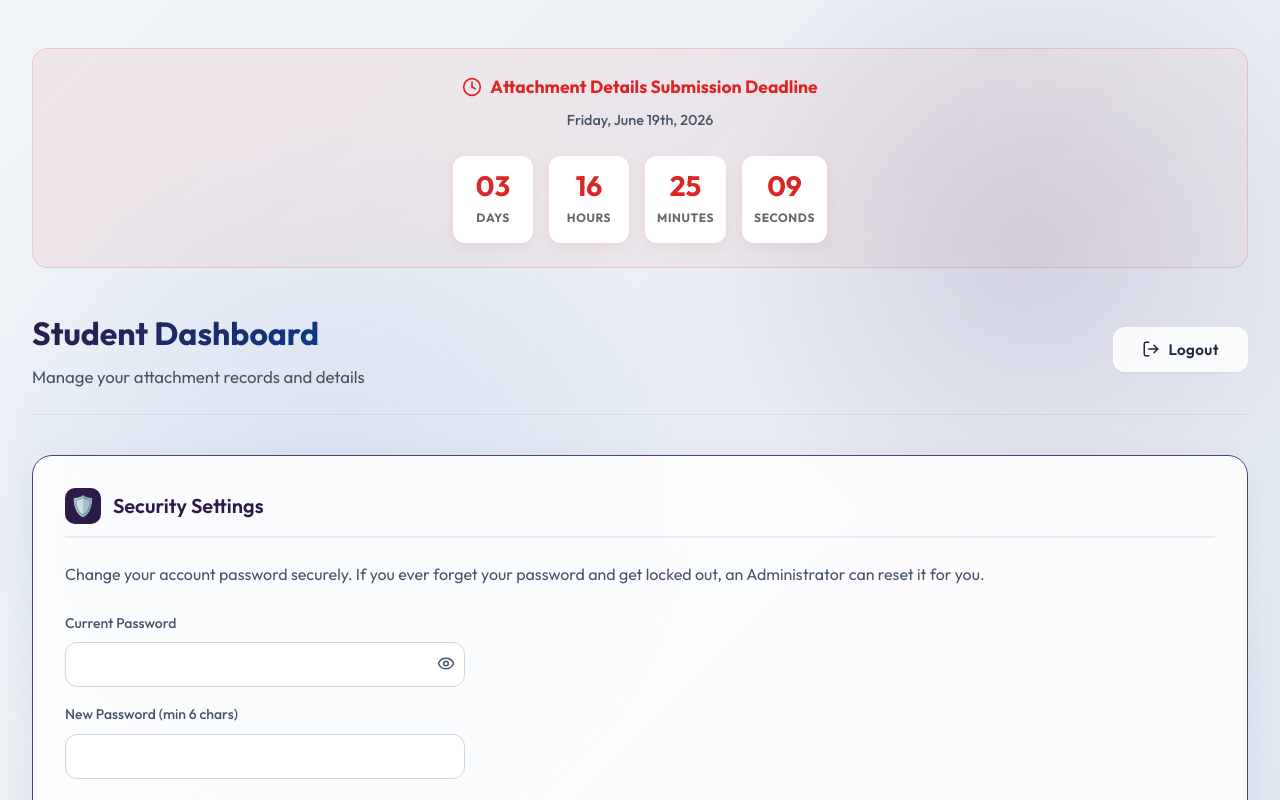
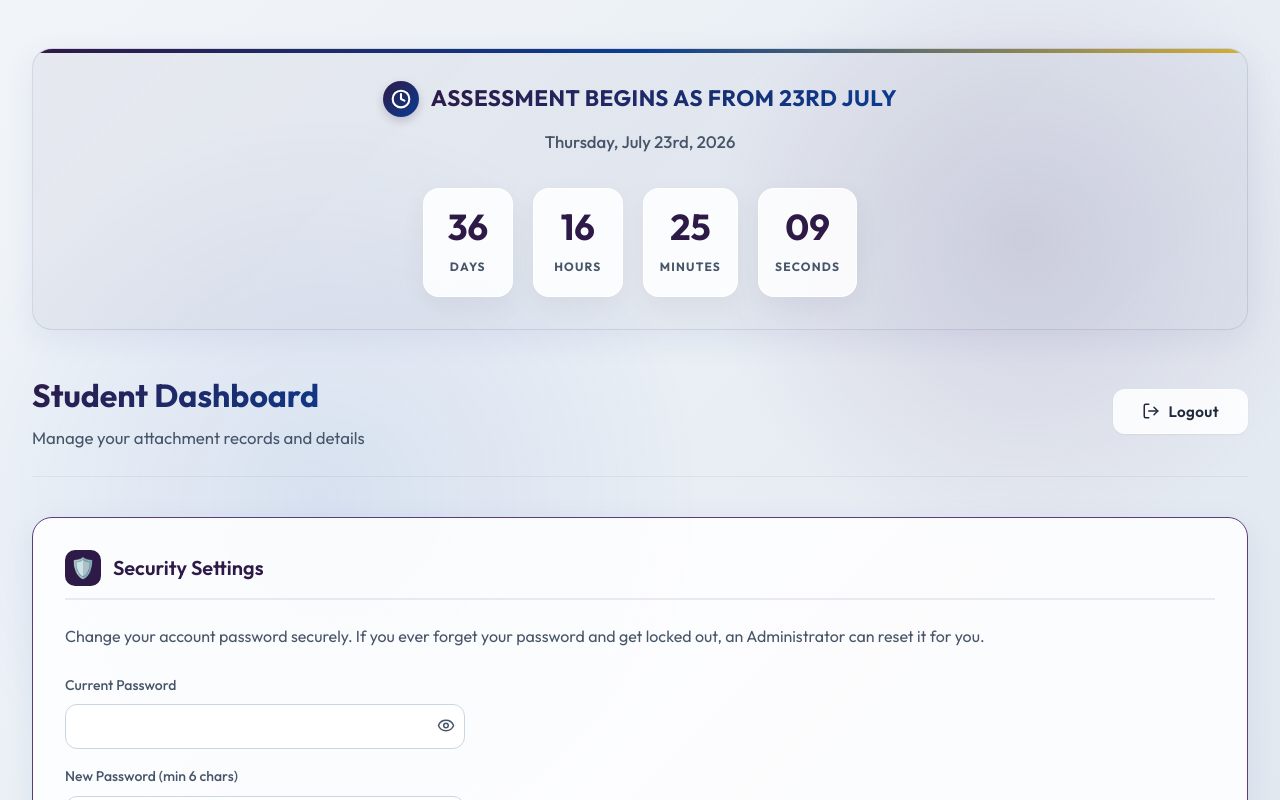
Before and after one commit to Motongorii/Attachment_Record, a Next.js app: page /dashboard in a window 1280 px wide. Shown: the top 800 px of the page. Built offline with nearby package versions, Linux system fonts and the light colour scheme; no server answers.

Commit message:
style: update assessment countdown to July 23rd with premium UI

```diff
--- a/src/app/dashboard/page.tsx
+++ b/src/app/dashboard/page.tsx
@@ -40,7 +40,7 @@ export default function DashboardPage() {
         setData(json);
       });
 
-    const targetDate = new Date('2026-06-19T23:59:59').getTime();
+    const targetDate = new Date('2026-07-23T00:00:00').getTime();
 
     const interval = setInterval(() => {
       const now = new Date().getTime();
@@ -193,25 +193,57 @@ export default function DashboardPage() {
       <div className="container animate-fade-in" style={{ paddingTop: '3rem', paddingBottom: '5rem' }}>
 
         {timeLeft && (
-          <div className="stagger-1" style={{
-            background: 'linear-gradient(135deg, rgba(239, 68, 68, 0.08) 0%, rgba(220, 38, 38, 0.03) 100%)',
-            border: '1px solid rgba(239, 68, 68, 0.2)',
-            borderRadius: '16px',
-            padding: '1.5rem',
+          <div className="stagger-1 glass-card" style={{
+            background: 'linear-gradient(135deg, rgba(46, 26, 71, 0.05) 0%, rgba(10, 61, 145, 0.03) 100%)',
+            border: '1px solid rgba(46, 26, 71, 0.1)',
+            padding: '2rem',
             marginBottom: '2.5rem',
             display: 'flex',
             flexDirection: 'column',
             alignItems: 'center',
             justifyContent: 'center',
-            textAlign: 'center'
+            textAlign: 'center',
+            position: 'relative',
+            overflow: 'hidden'
           }}>
-            <h3 style={{ color: '#DC2626', fontSize: '1.1rem', fontWeight: 700, marginBottom: '0.5rem', display: 'flex', alignItems: 'center', gap: '0.5rem' }}>
-              <Clock size={20} /> Attachment Details Submission Deadline
-            </h3>
-            <p style={{ color: 'var(--text-secondary)', fontSize: '0.9rem', marginBottom: '1.5rem', fontWeight: 500 }}>
-              Friday, June 19th, 2026
+            <div style={{
+              position: 'absolute', top: 0, left: 0, right: 0, height: '4px',
+              background: 'linear-gradient(90deg, var(--primary-purple), var(--primary-blue), var(--accent-gold))'
+            }} />
+
+            <div style={{ display: 'flex', alignItems: 'center', gap: '0.75rem', marginBottom: '0.75rem' }}>
+              <div style={{
+                background: 'linear-gradient(135deg, var(--primary-purple), var(--primary-blue))',
+                borderRadius: '50%',
+                padding: '8px',
+                display: 'flex',
+                alignItems: 'center',
+                justifyContent: 'center',
+                color: 'white',
+                boxShadow: '0 4px 10px rgba(46, 26, 71, 0.2)'
+              }}>
+                <Clock size={20} strokeWidth={2.5} />
+              </div>
+              <h3 style={{
+                fontSize: '1.4rem',
+                fontWeight: 800,
+                margin: 0,
+                background: 'linear-gradient(135deg, var(--primary-purple), var(--primary-blue))',
+                WebkitBackgroundClip: 'text',
+                WebkitTextFillColor: 'transparent',
+                backgroundClip: 'text',
+                textTransform: 'uppercase',
+                letterSpacing: '0.5px'
+              }}>
+                ASSESSMENT BEGINS AS FROM 23RD JULY
+              </h3>
+            </div>
+
+            <p style={{ color: 'var(--text-secondary)', fontSize: '1.05rem', marginBottom: '2rem', fontWeight: 500 }}>
+              Thursday, July 23rd, 2026
             </p>
-            <div style={{ display: 'flex', gap: '1rem', justifyContent: 'center', flexWrap: 'wrap' }}>
+
+            <div style={{ display: 'flex', gap: '1.25rem', justifyContent: 'center', flexWrap: 'wrap' }}>
               {[
                 { label: 'Days', value: timeLeft.days },
                 { label: 'Hours', value: timeLeft.hours },
@@ -219,17 +251,18 @@ export default function DashboardPage() {
                 { label: 'Seconds', value: timeLeft.seconds }
               ].map((time, idx) => (
                 <div key={idx} style={{
-                  background: 'white',
-                  minWidth: '80px',
-                  padding: '1rem 0.75rem',
-                  borderRadius: '12px',
-                  boxShadow: '0 4px 12px rgba(220, 38, 38, 0.08)',
+                  background: 'var(--surface-color)',
+                  minWidth: '90px',
+                  padding: '1.25rem 1rem',
+                  borderRadius: '16px',
+                  boxShadow: '0 8px 25px rgba(46, 26, 71, 0.06)',
                   display: 'flex',
                   flexDirection: 'column',
-                  alignItems: 'center'
+                  alignItems: 'center',
+                  border: '1px solid rgba(255,255,255,0.8)'
                 }}>
-                  <span style={{ fontSize: '1.75rem', fontWeight: 800, color: '#DC2626', lineHeight: 1 }}>{time.value.toString().padStart(2, '0')}</span>
-                  <span style={{ fontSize: '0.75rem', fontWeight: 700, color: '#666', letterSpacing: '0.05em', textTransform: 'uppercase', marginTop: '0.5rem' }}>{time.label}</span>
+                  <span style={{ fontSize: '2.25rem', fontWeight: 800, color: 'var(--primary-purple)', lineHeight: 1 }}>{time.value.toString().padStart(2, '0')}</span>
+                  <span style={{ fontSize: '0.75rem', fontWeight: 700, color: 'var(--text-secondary)', letterSpacing: '0.1em', textTransform: 'uppercase', marginTop: '0.75rem' }}>{time.label}</span>
                 </div>
               ))}
             </div>
```
